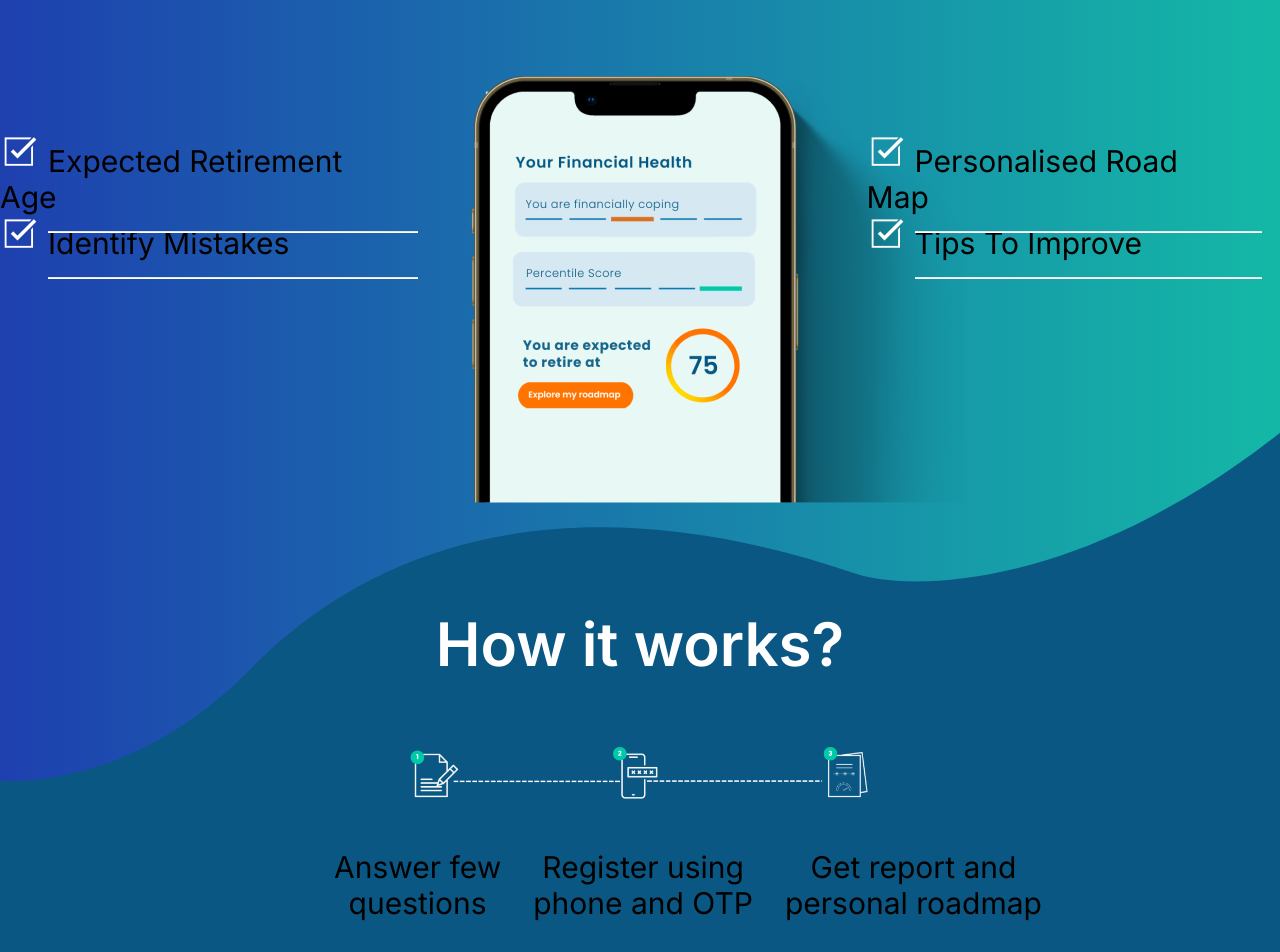
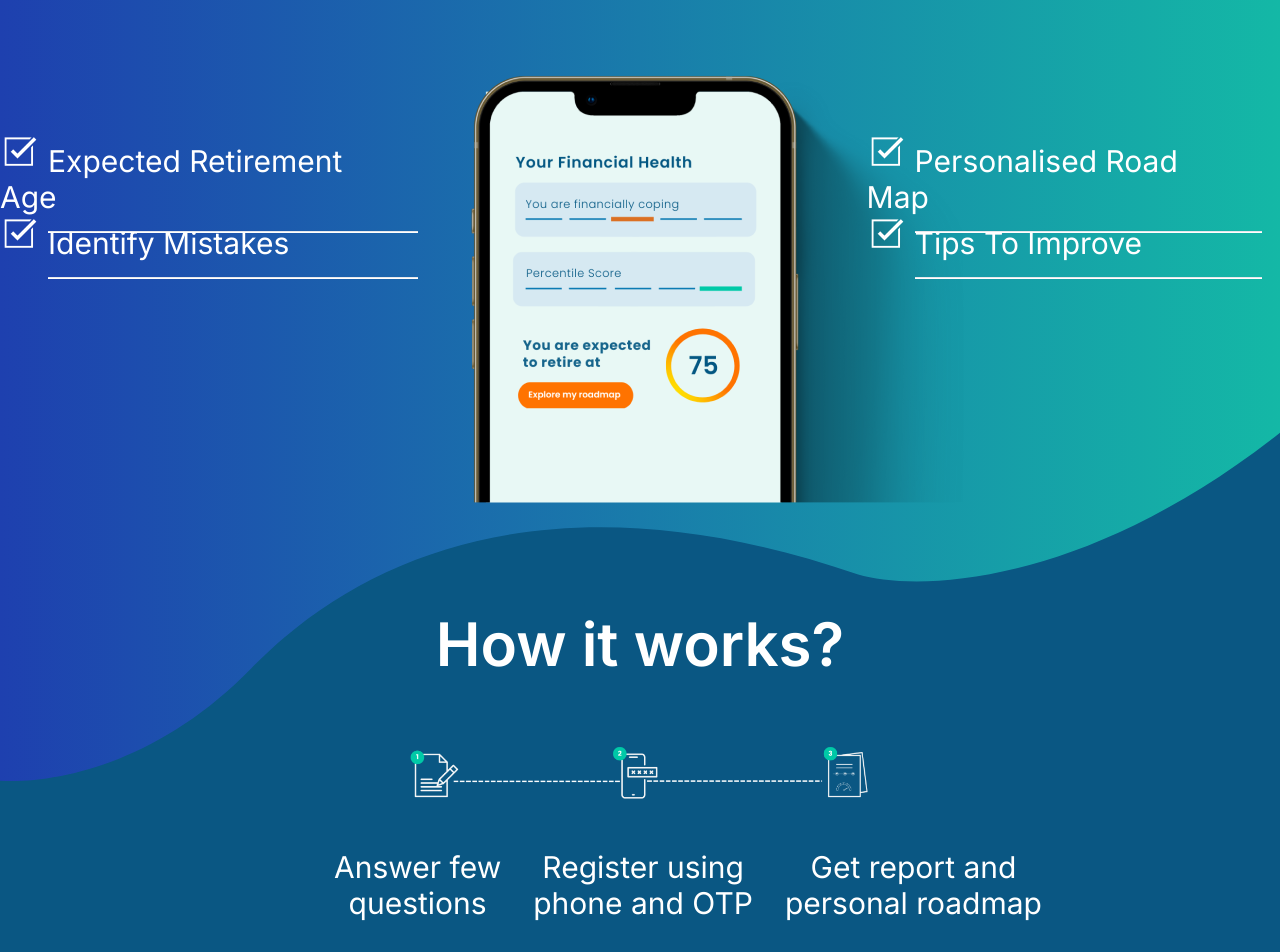
Before and after one commit to AKsHaT123456A/internship_project_wealthup, a Next.js app: page / in a window 1280 px wide. Shown: the part 380-1332 px from the top of the page. Built offline with nearby package versions, Linux system fonts and the light colour scheme.

Commit message:
Color changed

```diff
--- a/src/app/page.jsx
+++ b/src/app/page.jsx
@@ -23,7 +23,7 @@ export default function Home() {
             </button>
           </div>
           <div className="flex justify-between mt-10">
-            <ul className="text-3xl list-inside mt-28 designList">
+            <ul className="text-3xl list-inside mt-28 designList text-white">
               <li className="mb-10 list">
                 Expected Retirement Age <br />
                 <hr
@@ -47,7 +47,7 @@ export default function Home() {
               height={790}
               className="relative left-16"
             />
-            <ul className="text-3xl list-inside mt-28 relative -left-12 designList">
+            <ul className="text-3xl list-inside mt-28 relative -left-12 designList  text-white">
               <li className="mb-10 list">
                 Personalised Road Map <br />
                 <hr
@@ -85,13 +85,13 @@ export default function Home() {
               <Image src={work} width={497} height={884} alt="icons" />
             </div>
             <div className="flex text-3xl relative -top-16 left-12">
-              <span className="px-4">
+              <span className="px-4  text-white" >
                 Answer few <br /> questions
               </span>
-              <span className="px-4">
+              <span className="px-4  text-white">
                 Register using <br /> phone and OTP
               </span>
-              <span className="px-4 ">
+              <span className="px-4  text-white">
                 Get report and <br /> personal roadmap
               </span>
             </div>
```
